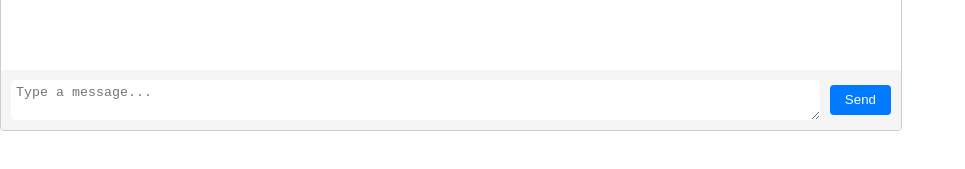
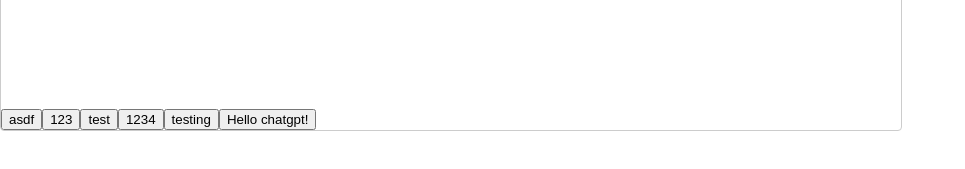
Before and after one commit to mrlangloi/chat-box, a React (Create React App) app: page / in a window 1280 px wide. Shown: the part 589-758 px from the top of the page, without its empty margins (0-965 px from the left). Built offline with nearby package versions, Linux system fonts and the light colour scheme; the HTML template or start-up script is replaced by a standard one.

Commit message:
connected to the chatgpt api + other tweaks

```diff
--- a/package.json
+++ b/package.json
@@ -7,11 +7,14 @@
     "@testing-library/react": "^13.4.0",
     "@testing-library/user-event": "^13.5.0",
     "axios": "^1.4.0",
+    "dotenv": "^16.1.0",
+    "openai": "^3.2.1",
     "react": "^18.2.0",
     "react-dom": "^18.2.0",
     "react-router": "^6.11.2",
     "react-router-dom": "^6.11.2",
     "react-scripts": "5.0.1",
+    "uuid": "^9.0.0",
     "web-vitals": "^2.1.4"
   },
   "scripts": {
--- /dev/null
+++ b/src/components/ChatMessages.js
@@ -0,0 +1,23 @@
+import React from 'react';
+
+//this component is to display a history of messages forwarded and received
+
+function ChatMessages(props) {
+
+    const messages = props.messages;
+
+    const displayMessages = messages.length == 0 ? "" : messages.map((message, index) => (
+        <div key={index} className="chat-message">
+            <span className="timestamp">{message.timestamp}</span>
+            <p>{message.text}</p>
+        </div>
+    ));
+
+    return (
+        <div className="chat-messages">
+            {displayMessages}
+        </div>
+    );
+}
+
+export default ChatMessages;
--- /dev/null
+++ b/src/components/ChatOptions.js
@@ -0,0 +1,30 @@
+import React from 'react';
+import { v4 as uuid } from 'uuid';
+
+//this component is for the user to choose an interactable option to communicate with chatgpt
+
+//uuid is to create a unique key for each button in the options array
+
+function ChatOptions(props) {
+
+    const userOptions = props.userOptions;
+
+    const userOptionsArray = userOptions.map((item) => {
+        return (
+            <button
+                key={`userOption-${uuid()}`}
+                onClick={props.handleSendMessage}
+            >
+                {item}
+            </button>
+        )
+    });
+
+    return (
+        <div>
+            {userOptionsArray}
+        </div>
+    );
+}
+
+export default ChatOptions;
--- a/src/components/ChatWindow.js
+++ b/src/components/ChatWindow.js
@@ -1,18 +1,66 @@
-import React, { useState } from 'react';
+import axios from 'axios';
+import { useEffect, useState } from 'react';
+import ChatMessages from './ChatMessages';
+import ChatOptions from './ChatOptions';
 
 //this component is a barebones chat window
 
+//i got the api connected, now i need to set up proper user prompts and chatgpt responses
+
 function ChatWindow() {
+
+    const API_URL = process.env.REACT_APP_API_URL;
+    const API_KEY = process.env.REACT_APP_API_KEY;
+
     const [messages, setMessages] = useState([]);
-    const [inputText, setInputText] = useState('');
+    const [userOptions, setOptions] = useState([]);
 
-    const handleInputChange = (e) => {
-        setInputText(e.target.value);
+    const [request, setRequest] = useState('');
+    const [response, setResponse] = useState('');
+
+    //testing options
+    useEffect( () => {
+        setOptions(["asdf", "123", "test", "1234", "testing", "Hello chatgpt!"]);
+    }, []);
+
+    //this function communicates with chatgpt via axios
+    const sendMessage = async () => {
+        try {
+            const response = await axios.post(API_URL, {
+                    model: 'gpt-3.5-turbo', // Your desired model
+                    messages: [
+                        { role: 'system', content: 'You are a helpful assistant.' },
+                        { role: 'user', content: request },
+                    ],
+                }, {
+                    headers: {
+                        'Content-Type': 'application/json',
+                        'Authorization': `Bearer ${API_KEY}`,
+                    },
+                }
+            );
+
+            setResponse(response.data.choices[0].message.content);
+        } catch (error) {
+            // Handle error
+            console.error(error);
+        }
     };
+
 
     const handleSendMessage = (e) => {
         e.preventDefault();
 
+        console.log("submitted");
+        const inputText = e.target.innerText;
+
+        //connect to chatgpt here
+        setRequest(inputText);
+        sendMessage();
+
+        console.log(response);
+
+        //display message(s) onto the window
         if (inputText.trim() !== '') {
             const newMessage = {
                 text: inputText,
@@ -20,43 +68,17 @@ function ChatWindow() {
             };
 
             setMessages((currentMessages) => [...currentMessages, newMessage]);
-            setInputText('');
 
             console.log(messages);
         }
-    };
-
-    const handleKeyDown = (e) => {
-        console.log(e.key);
-        if(e.key === 'Enter' && e.shiftKey) {
-            setInputText((currentText) => currentText + '\n');
-        }
-        else if (e.key === 'Enter') {
-            handleSendMessage(e);
-        }
-    };
+    }
 
     return (
         <div className="chat-window">
-            <div className="chat-messages">
-                {messages.map((message, index) => (
-                <div key={index} className="chat-message">
-                    <span className="timestamp">{message.timestamp}</span>
-                    <p>{message.text}</p>
-                </div>
-                ))}
-            </div>
+            <ChatMessages messages={messages} />
 
-            <form className="chat-input" onSubmit={handleSendMessage}>
-                <textarea
-                value={inputText}
-                onChange={handleInputChange}
-                onKeyDown={handleKeyDown}
-                placeholder="Type a message..."
-                row={3}
-                />
-                <button type="submit">Send</button>
-            </form>
+            <ChatOptions userOptions={userOptions} handleSendMessage={handleSendMessage} />
+
         </div>
     );
 }
```
Also changed, not shown: 2 other files (tests, documents, lock files or other folders).
